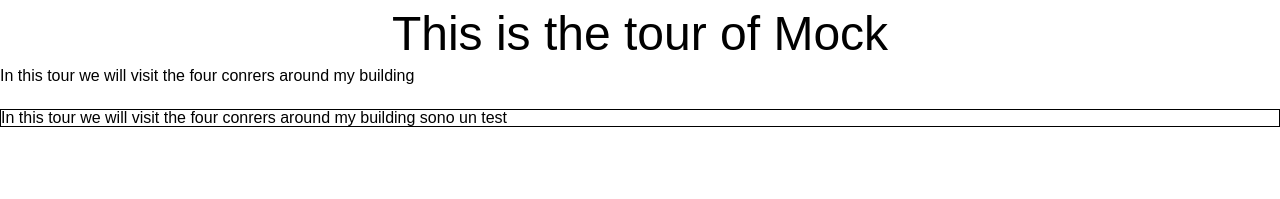
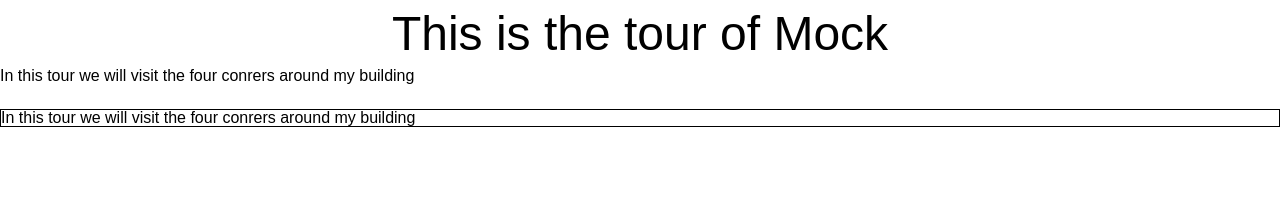
Before and after one commit to Theu/geo-explorer, a React app: page / in a window 1280 px wide. Shown: the top 199 px of the page. Built offline with nearby package versions, Linux system fonts and the light colour scheme.

Commit message:
playing with aliases

```diff
--- a/src/Shared/constants.tsx
+++ b/src/Shared/constants.tsx
@@ -1 +1,4 @@
-export const TEST = 'sono un test'
+export const TEMPORARY_KEY = 'AIzaSyAyesbQMyKVVbBgKVi2g6VX7mop2z96jBo';
+export const SECOND_TEST = 'ciao carino'
+
+// export default { TEST, SECOND_TEST };
--- a/src/components/App.tsx
+++ b/src/components/App.tsx
@@ -1,5 +1,5 @@
 import * as React from 'react';
-import Tour from './Tour/Tour';
+import Tour from 'Components/Tour/Tour';
 
 export const App: React.FunctionComponent = (props) => (
     <Tour />
--- a/src/components/Tour/MapContainer.tsx
+++ b/src/components/Tour/MapContainer.tsx
@@ -1,7 +1,9 @@
 import * as React from 'react';
 import styled from 'styled-components';
 
-import { TEST } from '../../Shared/constants';
+import {
+    TEMPORARY_KEY as apiKey,
+    SECOND_TEST } from 'Shared/constants';
 
 const WrapperMap = styled.div`
     border:1px solid black;
@@ -9,10 +11,10 @@ const WrapperMap = styled.div`
 
 
 export const MapContainer: React.FC<{}> = (props) => {
-
+    console.log('SECOND_TEST', SECOND_TEST)
     return (
         <WrapperMap>
-            In this tour we will visit the four conrers around my building {TEST}
+            In this tour we will visit the four conrers around my building
         </WrapperMap>
     );
 }
--- a/webpack.config.js
+++ b/webpack.config.js
@@ -10,7 +10,11 @@ const HtmlWebpackPlugin = require('html-webpack-plugin');
 module.exports = {
     entry: './src/index.tsx',
     resolve: {
-        extensions: [ '.tsx', '.ts', '.js' ]
+        extensions: [ '.tsx', '.ts', '.js' ],
+        alias: {
+          Components: path.resolve(__dirname, 'src/Components'),
+          Shared: path.resolve(__dirname, 'src/Shared')
+        }
     },
     output: {
         filename: 'bundle.js',
@@ -23,7 +27,7 @@ module.exports = {
           test: /\.tsx?$/,
           loader: 'ts-loader',
           options: {
-            getCustomTransformers: path.join(__dirname, './webpack.ts-transformers.js')
+            getCustomTransformers: path.resolve(__dirname, './webpack.ts-transformers.js')
           },
           exclude: /node_modules/
         }
```
